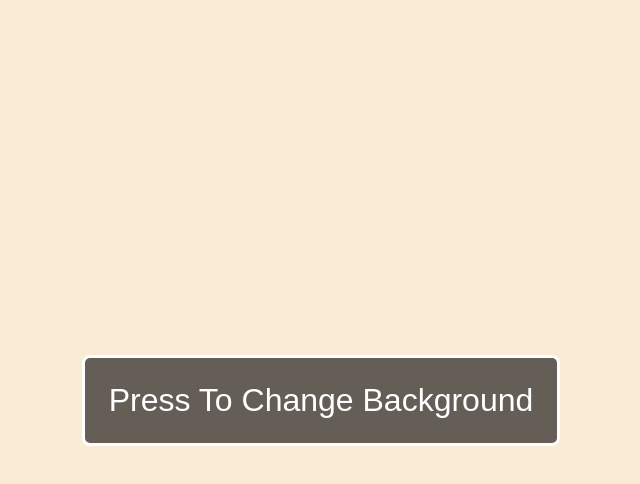
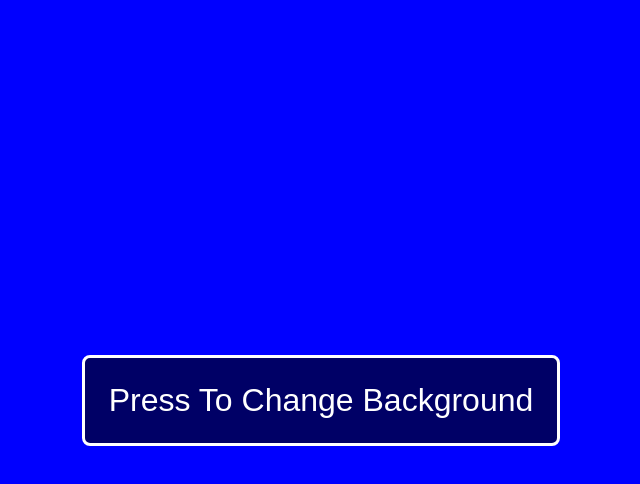
Before and after one commit to iamfredrickokereke/smallProjects, a plain HTML site: page backgroundChanger/index.html in a window 1280 px wide. Both pictures are taken after a click on the button "Press To Change Background". Shown: the whole page, without its empty margins (319-959 px from the left). Drawn offline with Linux system fonts and the light colour scheme.

Commit message:
aded script and functions

```diff
--- a/backgroundChanger/index.html
+++ b/backgroundChanger/index.html
@@ -9,5 +9,7 @@
 </head>
 <body>
     <button class="colorBtn" type="button"> Press To change Background</button>
+
+    <script src="./script.js"></script>
 </body>
 </html>
--- a/backgroundChanger/script.js
+++ b/backgroundChanger/script.js
@@ -6,4 +6,16 @@ const body = document.querySelector('body');
 const colors = ["red", "yellow", "green", "black"]
 
 
-button.addEventListener('click', callChangeBackground)
+// let callChangeBackground = () => {
+//     body.style.backgroundColor = 'blue';
+//     console.log('change Background');
+
+// }
+button.addEventListener('click', callChangeBackground);
+
+
+function callChangeBackground(){
+    body.style.backgroundColor = 'blue';
+    console.log('change Background');
+
+}
```
